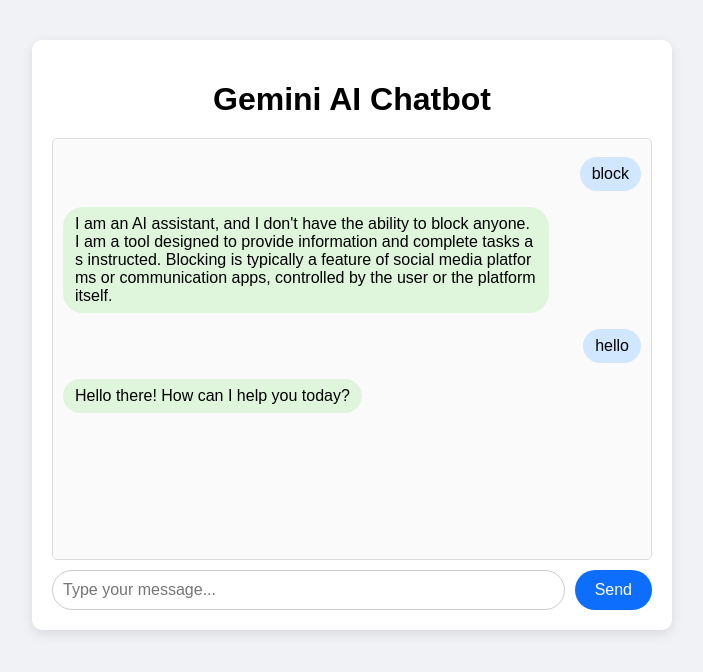
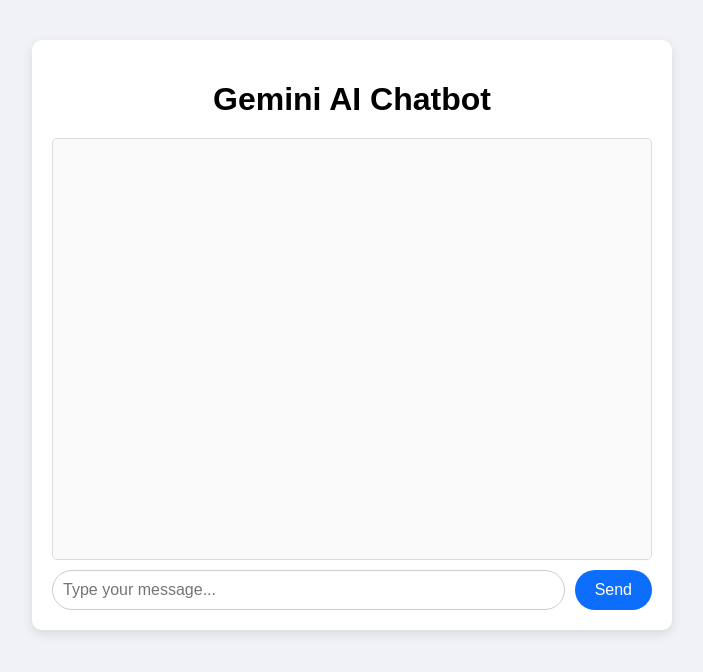
Before and after one commit to Alitindrawan24/Gemini-Chatbot, a website: page public/index.html in a window 1280 px wide. Shown: the whole page, without its empty margins (288-991 px from the left). Drawn offline with Linux system fonts and the light colour scheme.

Commit message:
fix: clear initial chat messages from chat box and update Vercel routes for static assets

```diff
--- a/public/index.html
+++ b/public/index.html
@@ -9,16 +9,7 @@
     <body>
         <div class="container">
             <h1>Gemini AI Chatbot</h1>
-            <div id="chat-box" class="chat-box"><div
-                    class="message user">block</div><div class="message bot">I
-                    am an AI assistant, and I don't have the ability to block
-                    anyone. I am a tool designed to provide information and
-                    complete tasks as instructed. Blocking is typically a
-                    feature of social media platforms or communication apps,
-                    controlled by the user or the platform itself.
-                </div><div class="message user">hello</div><div
-                    class="message bot">Hello there! How can I help you today?
-                </div></div>
+            <div id="chat-box" class="chat-box"></div>
             <form id="chat-form">
                 <input type="text" id="user-input"
                     placeholder="Type your message..." autocomplete="off"
```
Also changed, not shown: vercel.json.
